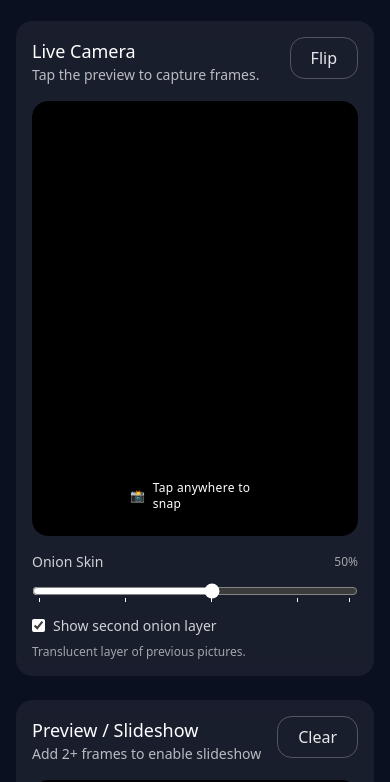
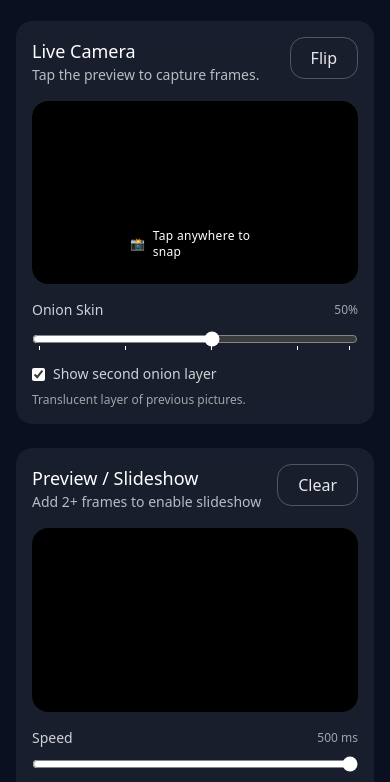
Before and after one commit to rastographics/animator, a plain HTML site: page index.html in a window 390 px wide. Shown: the part 47-829 px from the top of the page. Drawn offline with nearby package versions, Linux system fonts and the light colour scheme.

Commit message:
fix aspect ratio on camera

```diff
--- a/index.html
+++ b/index.html
@@ -78,6 +78,20 @@
       opacity: 0.4;
       transition: opacity 0.2s ease;
     }
+    #camTap {
+      width: 100%;
+      --cam-ar: 16 / 9;
+      aspect-ratio: var(--cam-ar);
+    }
+    #camTap video,
+    #camTap canvas {
+      width: 100%;
+      height: 100%;
+      aspect-ratio: var(--cam-ar);
+    }
+    #camTap video {
+      object-fit: cover;
+    }
   </style>
 </head>
 <body class="text-white">
@@ -101,7 +115,7 @@
           <button id="btnFlip" class="btn btn-ghost" title="Flip camera">Flip</button>
         </div>
         <div id="camTap" class="relative rounded-2xl overflow-hidden group cursor-pointer focus-visible:outline-none focus-visible:ring-2 focus-visible:ring-white/70" role="button" tabindex="0" aria-label="Tap the live camera view to snap a photo">
-          <video id="cam" playsinline autoplay muted class="w-full bg-black aspect-[3/4] md:aspect-video pointer-events-none select-none"></video>
+          <video id="cam" playsinline autoplay muted class="w-full h-full bg-black pointer-events-none select-none object-cover"></video>
           <canvas id="ghostOverlay" class="ghost-overlay absolute inset-0 w-full h-full opacity-0 pointer-events-none" aria-hidden="true"></canvas>
           <div id="camHint" class="absolute bottom-4 left-1/2 -translate-x-1/2 px-4 py-2 bg-black/60 rounded-full text-xs font-medium tracking-wide flex items-center gap-2 pointer-events-none transition-all group-hover:bg-black/70">
             <span aria-hidden="true">📸</span>
@@ -300,6 +314,14 @@
       ghostCanvas.height = cam.videoHeight;
     };
 
+    const updateCamAspectRatio = () => {
+      if (!camTap || !cam || !cam.videoWidth || !cam.videoHeight) return;
+      const ratio = `${cam.videoWidth} / ${cam.videoHeight}`;
+      camTap.style.setProperty('--cam-ar', ratio);
+      cam.style.aspectRatio = ratio;
+      if (ghostCanvas) ghostCanvas.style.aspectRatio = ratio;
+    };
+
     const refreshGhostOverlay = () => {
       if (!ghostCanvas || !ghostCtx) return;
       const baseOpacity = state.ghostOpacity;
@@ -357,6 +379,7 @@
         cam.srcObject = state.stream;
         await cam.play();
         syncGhostDimensions();
+        updateCamAspectRatio();
         refreshGhostOverlay();
 
         // Initialize stage size to match the camera aspect (landscape default with letterbox in UI)
@@ -764,6 +787,7 @@
     }
     if (cam) {
       cam.addEventListener('loadedmetadata', () => {
+        updateCamAspectRatio();
         syncGhostDimensions();
         refreshGhostOverlay();
       }, { once: false });
```
